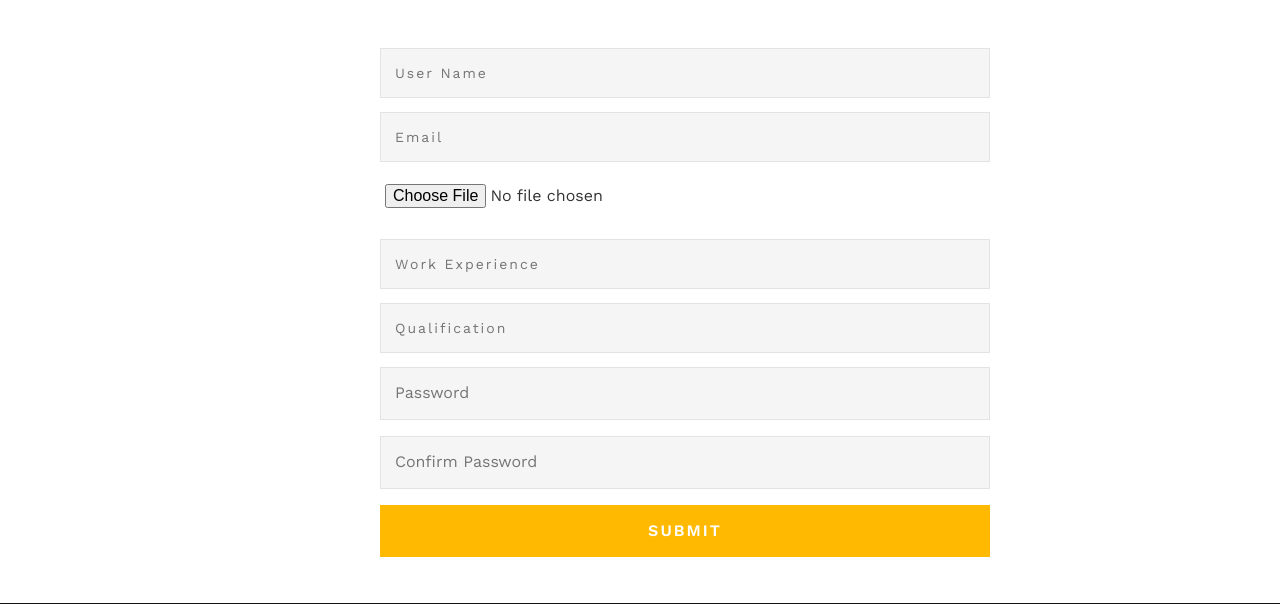
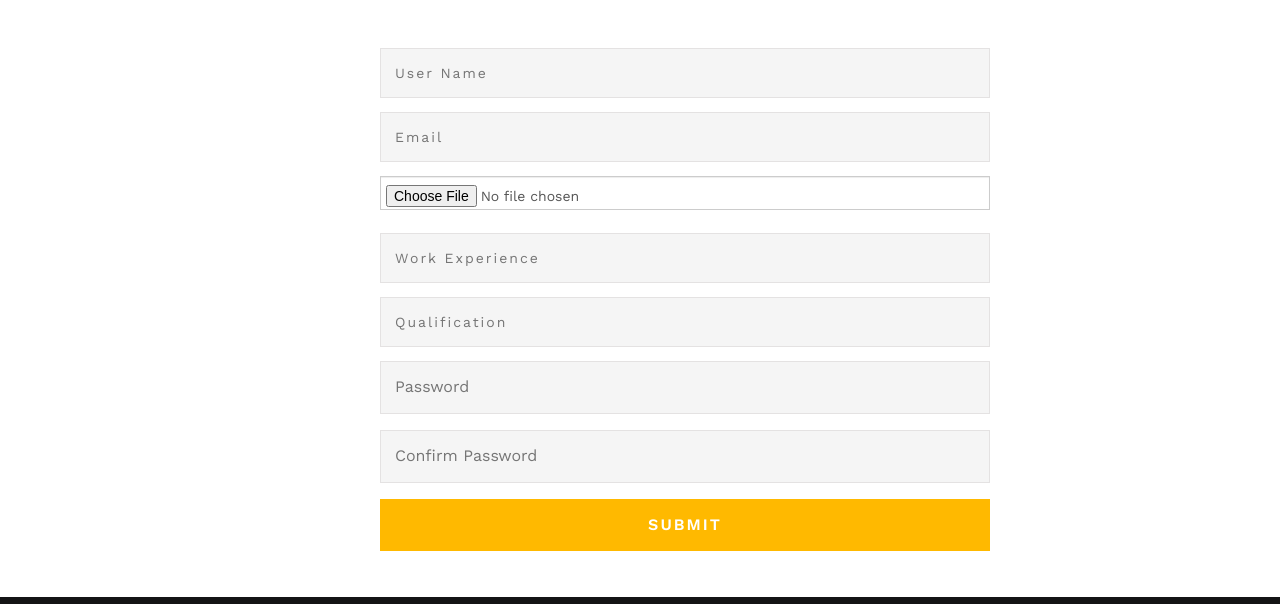
Before and after one commit to tanu-dalia/project, a Django app: page /AdminSide/add_user in a window 1280 px wide. Shown: the part 337-941 px from the top of the page. Run offline with Django 4.2, Linux system fonts and the light colour scheme; a user stored in the database is signed in; some libraries are stand-ins or nearby versions.

Commit message:
some designing changes

```diff
--- a/project/temp/templates/temp/add_user.html
+++ b/project/temp/templates/temp/add_user.html
@@ -11,7 +11,7 @@
         <div class="col-md-6" style="left: 365px;">
             <input type="text" id="uname" name="uname" value="" placeholder="User Name" required="">
             <input type="text" id="email" name="email" value="" placeholder="Email" required="">
-            <input type="file" name="resume" value="" placeholder="Resume" required="">
+            <input type="file" class="form-control" name="resume" value="" placeholder="Resume" required="">
             <br>
             <input type="text" id="work_experience" name="work_experience" value="" placeholder="Work Experience"
                    required="">
```
Also changed, not shown: project/db.sqlite3.
